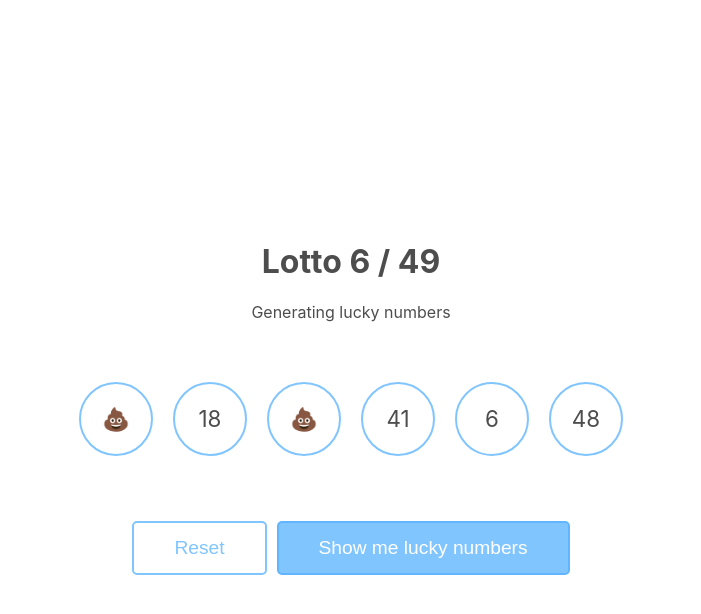
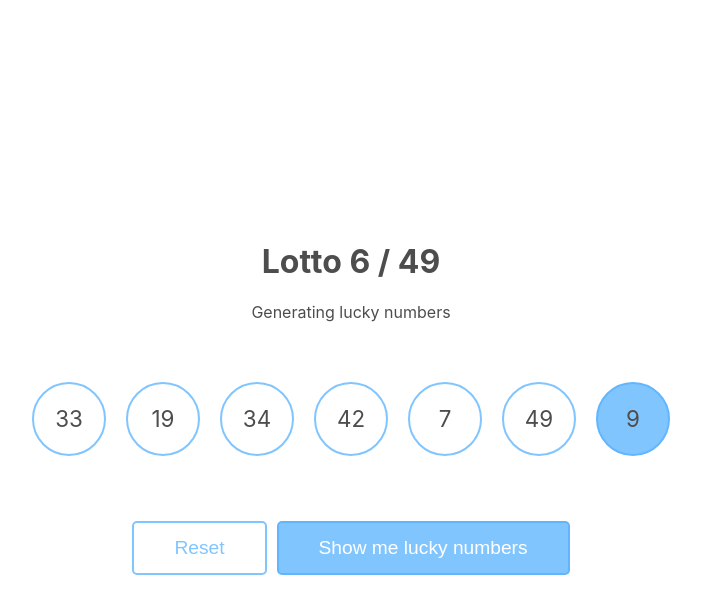
Before and after one commit to motokikasai/react-lotto, a React (Create React App) app: page / in a window 1280 px wide. Both pictures are taken after a click on the button "Show me lucky numbers". Shown: the top 614 px of the page, without its empty margins (289-990 px from the left). Built offline with nearby package versions, Linux system fonts and the light colour scheme.

Commit message:
Add functionality for unique number by adding another property to state

```diff
--- a/src/components/lotto/index.js
+++ b/src/components/lotto/index.js
@@ -7,14 +7,13 @@ class Lotto extends React.Component {
     super(props);
 
     this.state = {
-      numbers: []
+      numbers: [],
+      number: []
     };
 
     this.clickHandler = this.clickHandler.bind(this);
     this.reset = this.reset.bind(this);
   }
-
-  randomFnAdder() {}
 
   clickHandler() {
     this.setState({
@@ -25,20 +24,32 @@ class Lotto extends React.Component {
         this.randomNum(),
         this.randomNum(),
         this.randomNum()
-      ]
+      ],
+      number: this.randomNumTen()
     });
+
+    document.querySelector(".specialNum").style.display = "flex";
   }
 
   randomNum() {
     return Math.floor(Math.random() * 50) === 0
       ? 1
-      : Math.floor(Math.random() * 48) + 1;
+      : Math.floor(Math.random() * 49) + 1;
+  }
+
+  randomNumTen() {
+    return Math.floor(Math.random() * 10) === 0
+      ? 1
+      : Math.floor(Math.random() * 10) + 1;
   }
 
   reset() {
     this.setState({
-      numbers: []
+      numbers: [],
+      number: []
     });
+
+    document.querySelector(".specialNum").style.display = "none";
   }
 
   render() {
@@ -46,14 +57,23 @@ class Lotto extends React.Component {
       <div>
         <section className="numbers">
           <div className="flex-row">
+            <div className="flex-row">
               {this.state.numbers.map((num, index, array) => {
                 console.log(num);
                 if (array.indexOf(num) === array.lastIndexOf(num)) {
                   return <span className="number">{num}</span>;
                 } else {
-                return <span className="number">&#128169;</span>;
+                  return (
+                    <span className="number" role="img" aria-label="Poop">
+                      &#128169;
+                    </span>
+                  );
                 }
               })}
+            </div>
+            <div className="inline">
+              <span className="specialNum">{this.state.number}</span>
+            </div>
           </div>
         </section>
         <section className="buttons">
--- a/src/components/number/_style.scss
+++ b/src/components/number/_style.scss
@@ -6,7 +6,8 @@
   display: flex;
 }
 
-.number {
+.number,
+.specialNum {
   display: flex;
   justify-content: center;
   align-items: center;
@@ -19,3 +20,9 @@
   width: 50px;
   height: 50px;
 }
+
+.specialNum {
+  background-color: #81c5ff;
+  border: 2px solid #62b6ff;
+  display: none;
+}
```
Lines whose indentation alone changed are shown as unchanged.
